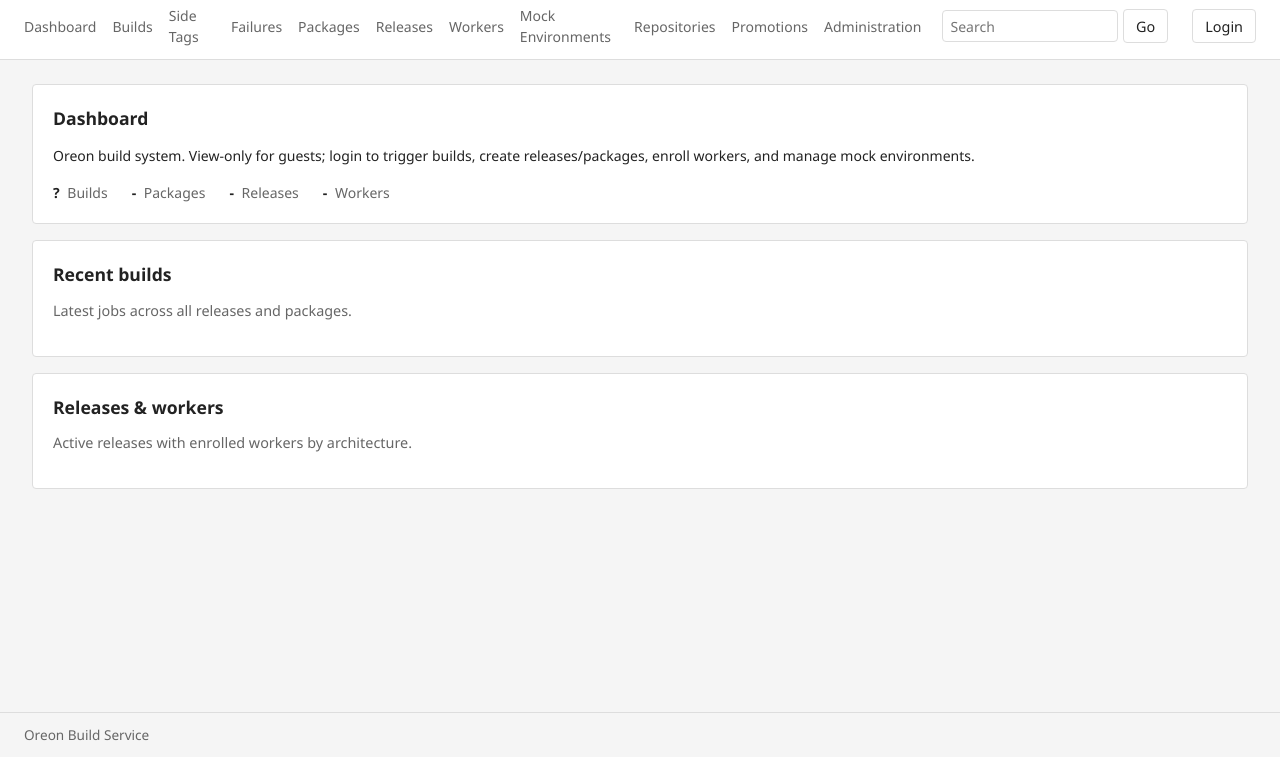
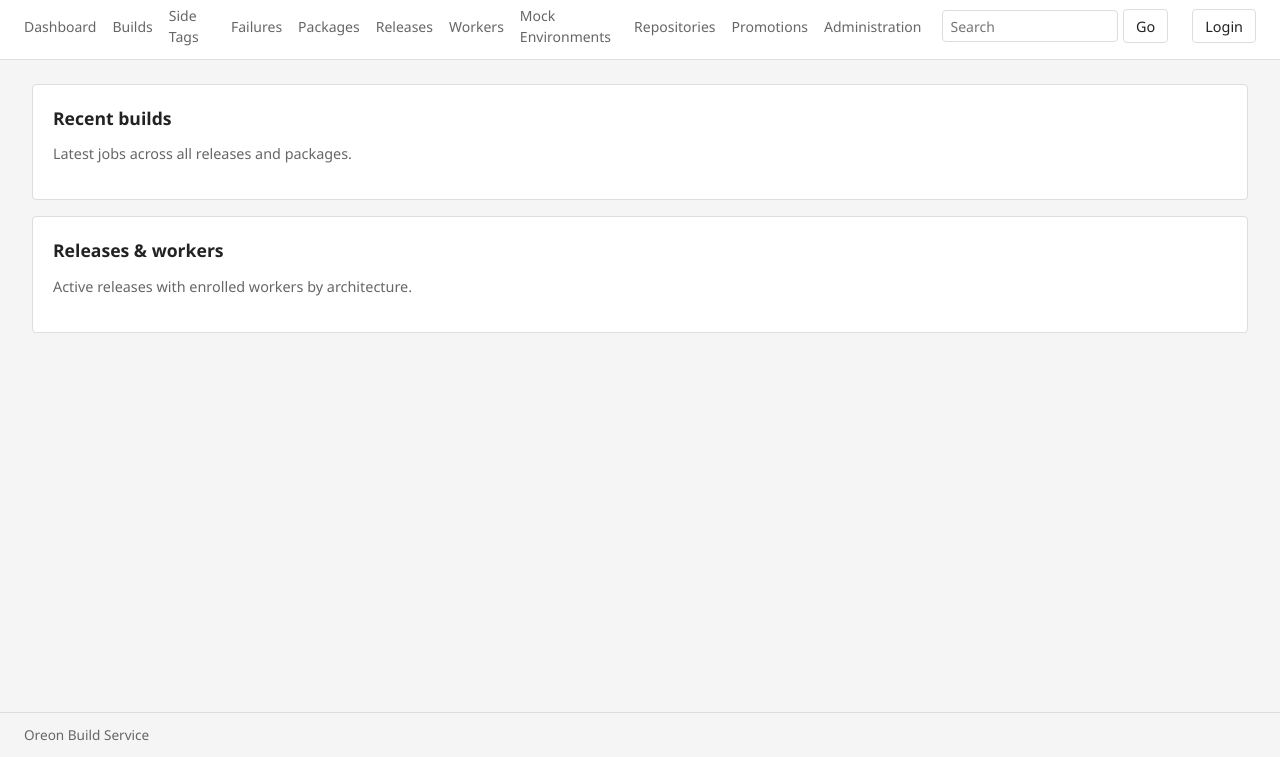
Before and after one commit to oreonhq/oreon-build-service, a plain HTML site: page web/index.html in a window 1280 px wide. Shown: the part 43-800 px from the top of the page. Drawn offline with Linux system fonts and the light colour scheme; no server answers.

Commit message:
remove stats card from dashboard

```diff
--- a/web/index.html
+++ b/web/index.html
@@ -13,16 +13,6 @@
     <nav></nav>
   </header>
   <main class="main">
-    <section class="card">
-      <h2>Dashboard</h2>
-      <p id="dashboard-hint">Oreon build system. View-only for guests; login to trigger builds, create releases/packages, enroll workers, and manage mock environments.</p>
-      <div class="stats">
-        <div class="stat"><span id="stat-builds">-</span> Builds</div>
-        <div class="stat"><span id="stat-packages">-</span> Packages</div>
-        <div class="stat"><span id="stat-releases">-</span> Releases</div>
-        <div class="stat"><span id="stat-workers">-</span> Workers</div>
-      </div>
-    </section>
     <section class="card" id="dashboard-builds-card">
       <h2>Recent builds</h2>
       <p style="color:var(--text-muted); font-size:0.9rem; margin-top:0.25rem;">Latest jobs across all releases and packages.</p>
@@ -39,18 +29,6 @@
   <script>
     (function() {
       const api = window.oreonApi || {};
-      function updateHint() {
-        var el = document.getElementById('dashboard-hint');
-        if (el && api.token) el.textContent = 'Oreon build system. You can trigger builds, create releases/packages, enroll workers, and manage mock environments from the pages above.';
-        else if (el) el.textContent = 'Oreon build system. View-only for guests; login to trigger builds, create releases/packages, enroll workers, and manage mock environments.';
-      }
-      updateHint();
-      window.addEventListener('auth-change', updateHint);
-      function count(data) {
-        if (Array.isArray(data)) return data.length;
-        if (data && Array.isArray(data.items)) return data.items.length;
-        return 0;
-      }
       async function loadStats() {
         try {
           const [buildsResp, packagesResp, releasesResp, workersResp] = await Promise.all([
@@ -63,12 +41,7 @@
           const packages = (packagesResp && packagesResp.items) ? packagesResp.items : [];
           const releases = (releasesResp && releasesResp.items) ? releasesResp.items : [];
           const workers = (workersResp && workersResp.items) ? workersResp.items : [];
-          document.getElementById('stat-builds').textContent = (buildsResp && typeof buildsResp.total === 'number') ? buildsResp.total : builds.length;
-          document.getElementById('stat-packages').textContent = (packagesResp && typeof packagesResp.total === 'number') ? packagesResp.total : packages.length;
-          document.getElementById('stat-releases').textContent = (releasesResp && typeof releasesResp.total === 'number') ? releasesResp.total : releases.length;
-          document.getElementById('stat-workers').textContent = (workersResp && typeof workersResp.total === 'number') ? workersResp.total : workers.length;
 
-          // Recent builds table
           var buildsHost = document.getElementById('dashboard-builds');
           function statusBadge(s) {
             if (s === 'success' || s === 'skipped') return '<span class="badge success">' + s + '</span>';
@@ -90,10 +63,10 @@
                 var relName = (b.release_name || '').trim() || (rel && (rel.releasename || '').trim()) || '';
                 var pkgLabel = pkgName ? (pkgName + ' (' + b.package_id + ')') : ('#' + b.package_id);
                 var relLabel = relName ? (relName + ' (' + b.release_id + ')') : ('#' + b.release_id);
-                var arch = b.architecture || '—';
+                var arch = b.architecture || '-';
                 var created = (b.created_at || '').slice(0, 19);
                 var sd = jobDisplayStatus(b);
-                var signCell = window.oreonSigningKeyHtml ? window.oreonSigningKeyHtml(b.signing_status) : '—';
+                var signCell = window.oreonSigningKeyHtml ? window.oreonSigningKeyHtml(b.signing_status) : '-';
                 return '<tr>'
                   + '<td><a href="/build.html?job_id=' + b.id + '">#' + b.id + '</a></td>'
                   + '<td>' + pkgLabel + '</td>'
@@ -110,7 +83,6 @@
             }
           }
 
-          // Releases + worker summary
           var relHost = document.getElementById('dashboard-releases');
           if (relHost) {
             if (!releases.length) {
@@ -120,7 +92,6 @@
               workers.forEach(function(w) {
                 if ((w.state || '') === 'offline') return;
                 var arch = (w.architecture || 'x86_64');
-                // Workers are global; just count by architecture
                 byRelease['_all'] = byRelease['_all'] || {};
                 byRelease['_all'][arch] = (byRelease['_all'][arch] || 0) + 1;
               });
@@ -135,7 +106,7 @@
                   }).join(', ');
                 } else {
                   var parts = Object.keys(archCounts).map(function(a) { return a + ': ' + archCounts[a]; });
-                  workerSummary = parts.join(', ') || '—';
+                  workerSummary = parts.join(', ') || '-';
                 }
                 return '<tr>'
                   + '<td>' + r.id + '</td>'
@@ -151,10 +122,7 @@
                 + '</tr></thead><tbody>' + rows + '</tbody></table>';
             }
           }
-        } catch (e) {
-          var el = document.getElementById('stat-builds');
-          if (el) el.textContent = '?';
-        }
+        } catch (e) {}
       }
       loadStats();
     })();
```
